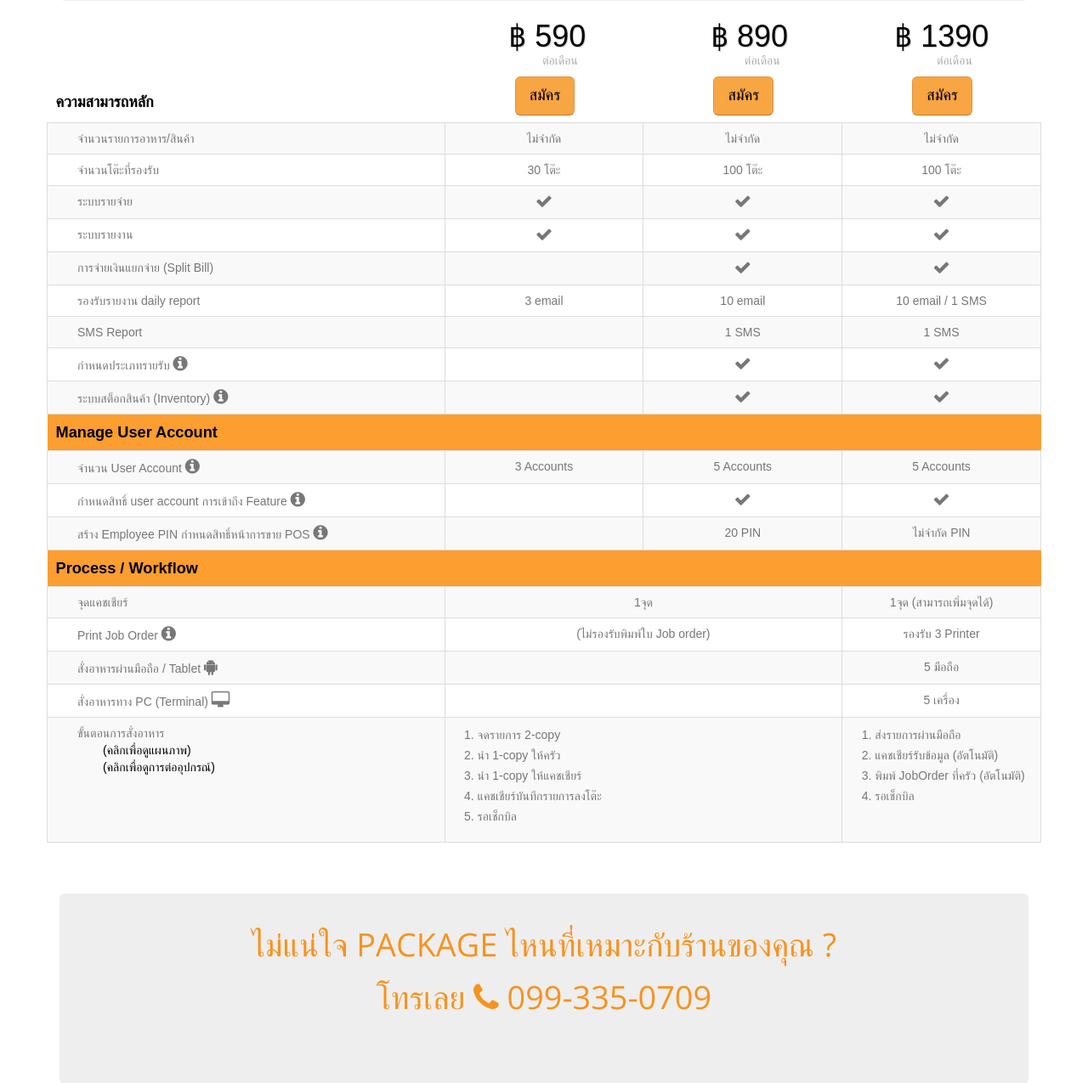
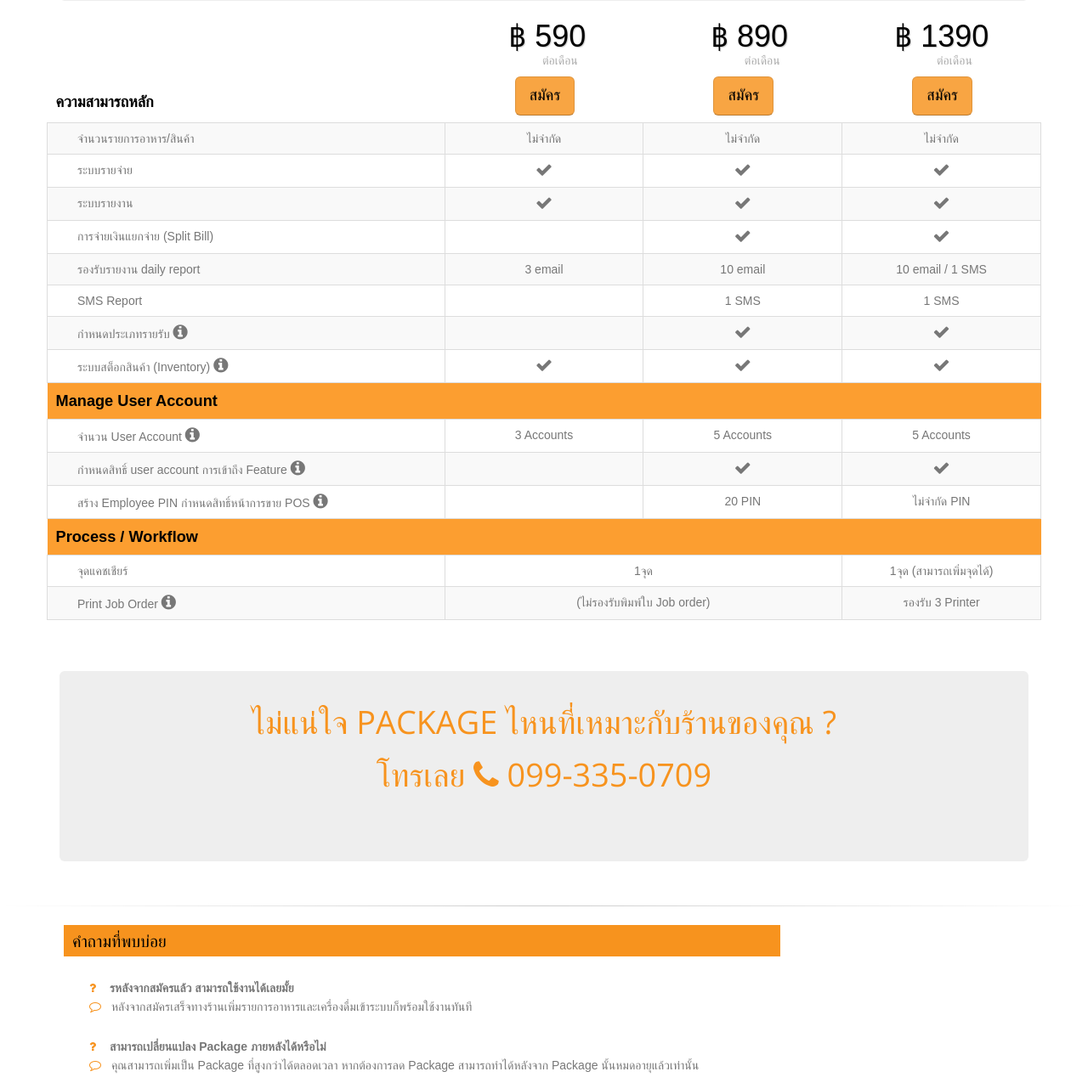
Before and after one commit to nuttapongegg/package.posx, a CodeIgniter 4 app: the page made by app/Views/Price.php in a window 1280 px wide. Shown: the part 361-1636 px from the top of the page at 85% size. Run offline with PHP 8.4 and a stand-in for CodeIgniter, Linux system fonts and the light colour scheme; the template is opened without the code that fills it, so the values that code supplies are empty; some libraries are stand-ins or nearby versions.

Commit message:
edit price

```diff
--- a/app/Views/Price.php
+++ b/app/Views/Price.php
@@ -169,12 +169,12 @@
                                     <td>ไม่จำกัด</td>
                                     <td>ไม่จำกัด</td>
                                 </tr>
-                                <tr class="border">
+                                <!-- <tr class="border">
                                     <td>จำนวนโต๊ะที่รองรับ</td>
                                     <td>30 โต๊ะ</td>
                                     <td>100 โต๊ะ</td>
                                     <td>100 โต๊ะ</td>
-                                </tr>
+                                </tr> -->
                                 <tr class="border">
                                     <td>ระบบรายจ่าย</td>
                                     <td><i class="icon icon-check"></i></td>
@@ -217,7 +217,7 @@
                                     <td>ระบบสต็อกสินค้า (Inventory)
                                         <i class="icon icon-info-circle" data-container="body" data-toggle="popover" data-trigger="hover" data-placement="right" data-content="ระบบสต็อกสามารถผูกสูตร และตัดสูตรอาหารอัตโนมัติได้ เมื่อมีการทำการขาย" data-original-title="" title=""></i>
                                     </td>
-                                    <td></td>
+                                    <td><i class="icon icon-check"></i></td>
                                     <td><i class="icon icon-check"></i></td>
                                     <td><i class="icon icon-check"></i></td>
                                 </tr>
@@ -263,17 +263,17 @@
                                     <td colspan="2">(ไม่รองรับพิมพ์ใบ Job order)</td>
                                     <td>รองรับ 3 Printer</td>
                                 </tr>
-                                <tr class="border">
+                                <!-- <tr class="border">
                                     <td>สั่งอาหารผ่านมือถือ / Tablet <i class=" icon icon-android "></i></td>
                                     <td colspan="2"></td>
                                     <td>5 มือถือ</td>
-                                </tr>
-                                <tr class="border">
+                                </tr> -->
+                                <!-- <tr class="border">
                                     <td>สั่งอาหารทาง PC (Terminal) <i class=" icon icon-desktop "></i></td>
                                     <td colspan="2"></td>
                                     <td>5 เครื่อง</td>
-                                </tr>
-                                <tr class="border">
+                                </tr> -->
+                                <!-- <tr class="border">
                                     <td>ขั้นตอนการสั่งอาหาร
                                         <br />
                                         <a style="padding-left: 30px" class="fancybox" href="/img/features/flow.jpg" title="แผนภาพ Flowchart พร้อมคำอธิบาย" class="fancybox">(คลิกเพื่อดูแผนภาพ)
@@ -301,7 +301,7 @@
                                             <li>รอเช็กบิล</li>
                                         </ol>
                                     </td>
-                                </tr>
+                                </tr> -->
                             </tbody>
                         </table>
                     </div>
```
